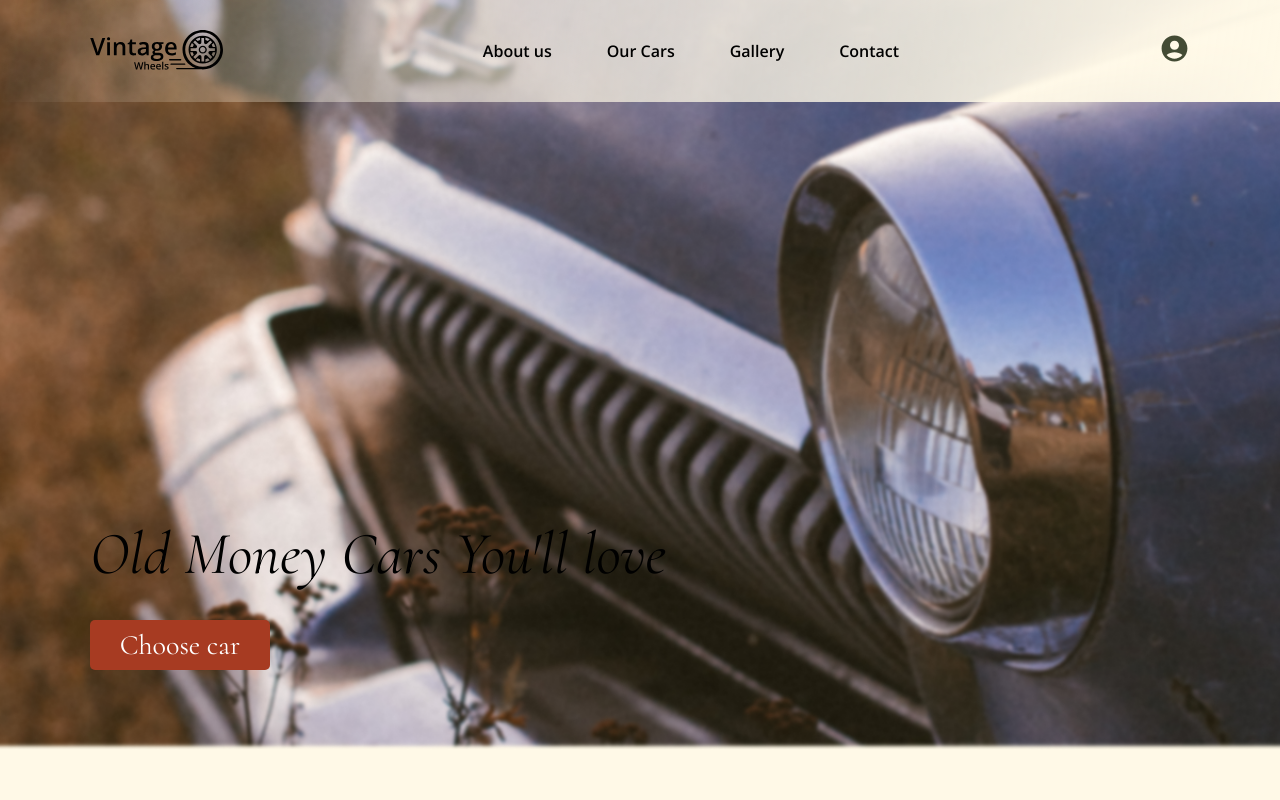
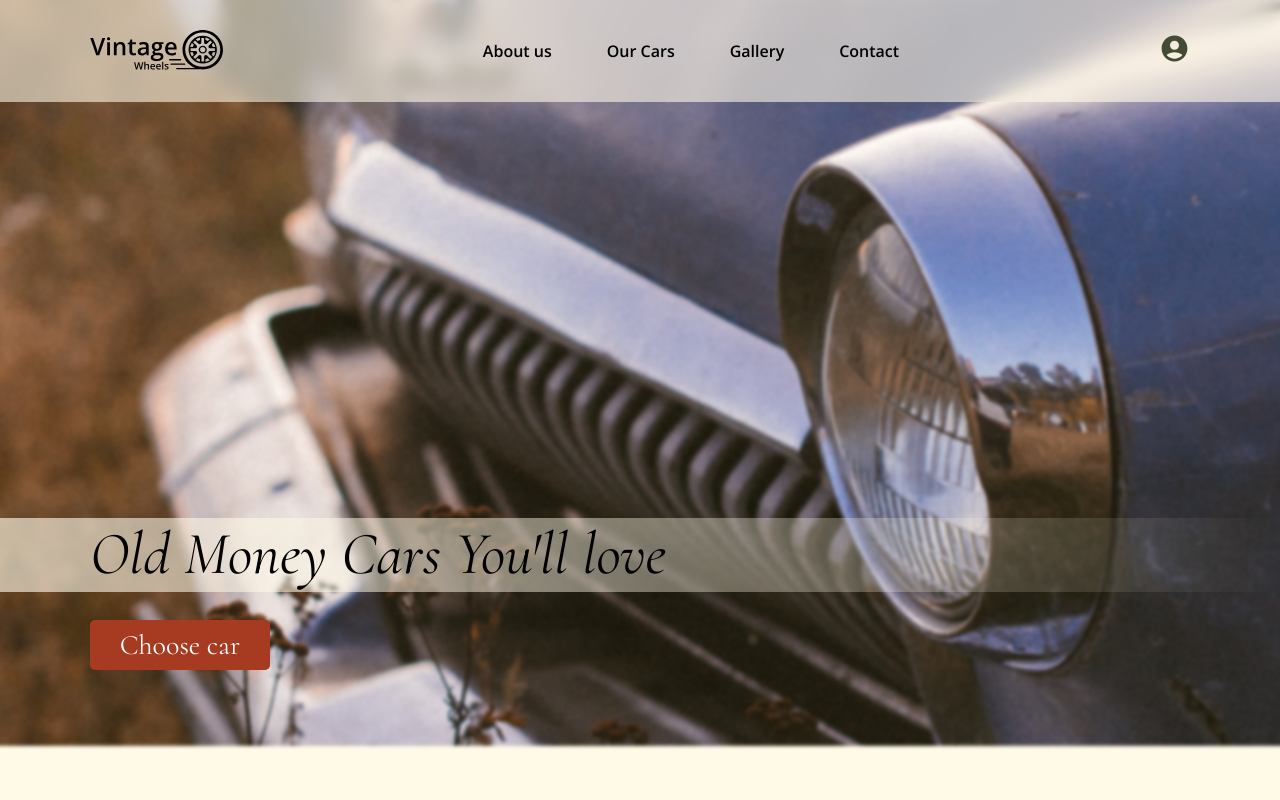
Before and after one commit to individualita/VintageWheels, a website: page src/index.html in a window 1280 px wide. Shown: the top 800 px of the page. Drawn offline with nearby package versions, Linux system fonts and the light colour scheme; files that its build step writes are made by us from their sources; files whose address does not match are found by name.

Commit message:
the color of the header has been changed, and a background has been added to the main title

```diff
--- a/src/sass/blocks/_header.scss
+++ b/src/sass/blocks/_header.scss
@@ -5,7 +5,8 @@
     z-index: 5;
     width: 100%;
     padding: 30px 0;
-    background: linear-gradient(279deg, rgba(255,249,231,1) 0%, rgba(255,249,231,0.6839985994397759) 54%, rgba(255,249,231,0) 99%);
+    background: rgba(255,249,231,0.6);
+    backdrop-filter: blur(10px);
     font-family: var(--font-nav);
 }
 .nav {
--- a/src/sass/blocks/_main.scss
+++ b/src/sass/blocks/_main.scss
@@ -14,5 +14,17 @@
     &__title {
         font-size: 60px;
         font-style: italic;
+        z-index: 1;
+        &::before {
+            content: '';
+            position: absolute;
+            left: 0;
+            width: 100%;
+            height: 74px;
+            background: linear-gradient(90deg, rgba(255,249,231,0.7987570028011204) 0%, rgba(255,249,231,0.5718662464985995) 44%, rgba(255,249,231,0) 100%);
+            opacity: 0.8;
+            z-index: -1;
+
+        }
     }
 }
```
Also changed, not shown: dist/css/style.min.css.
